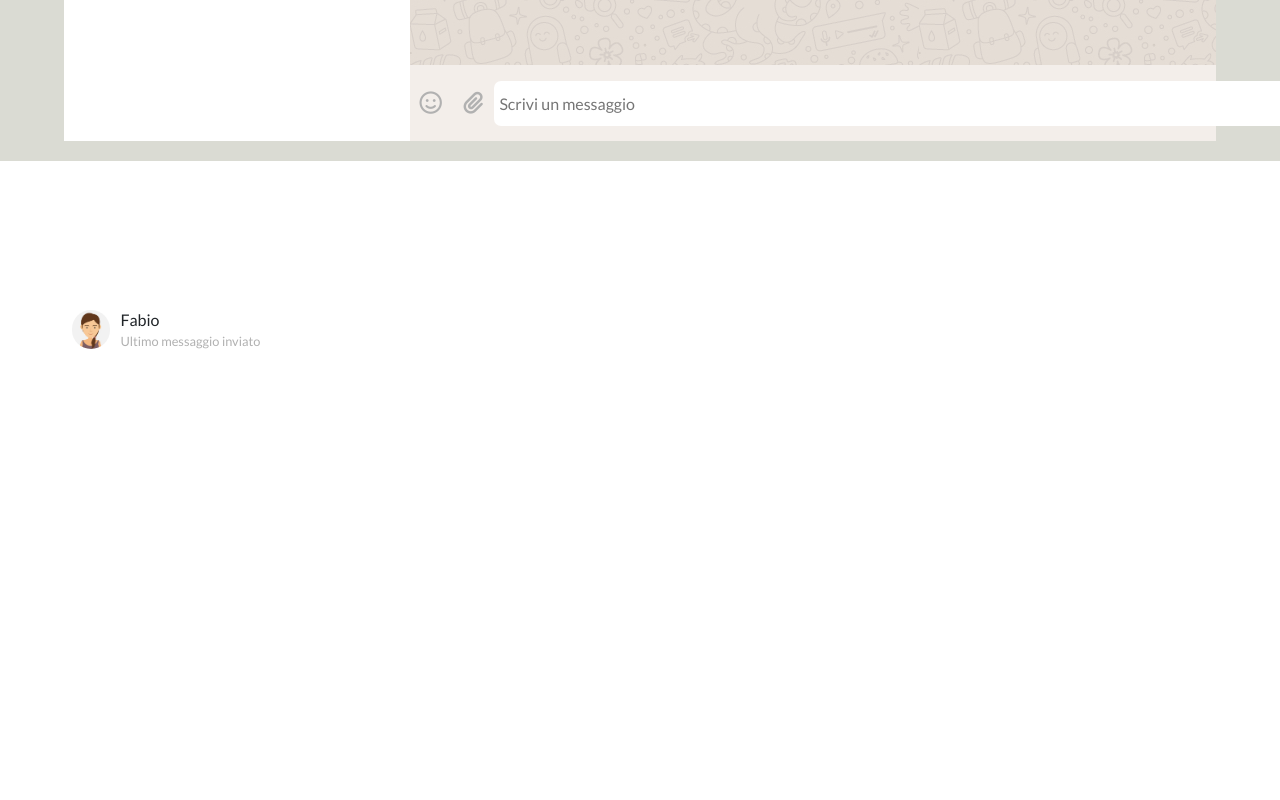
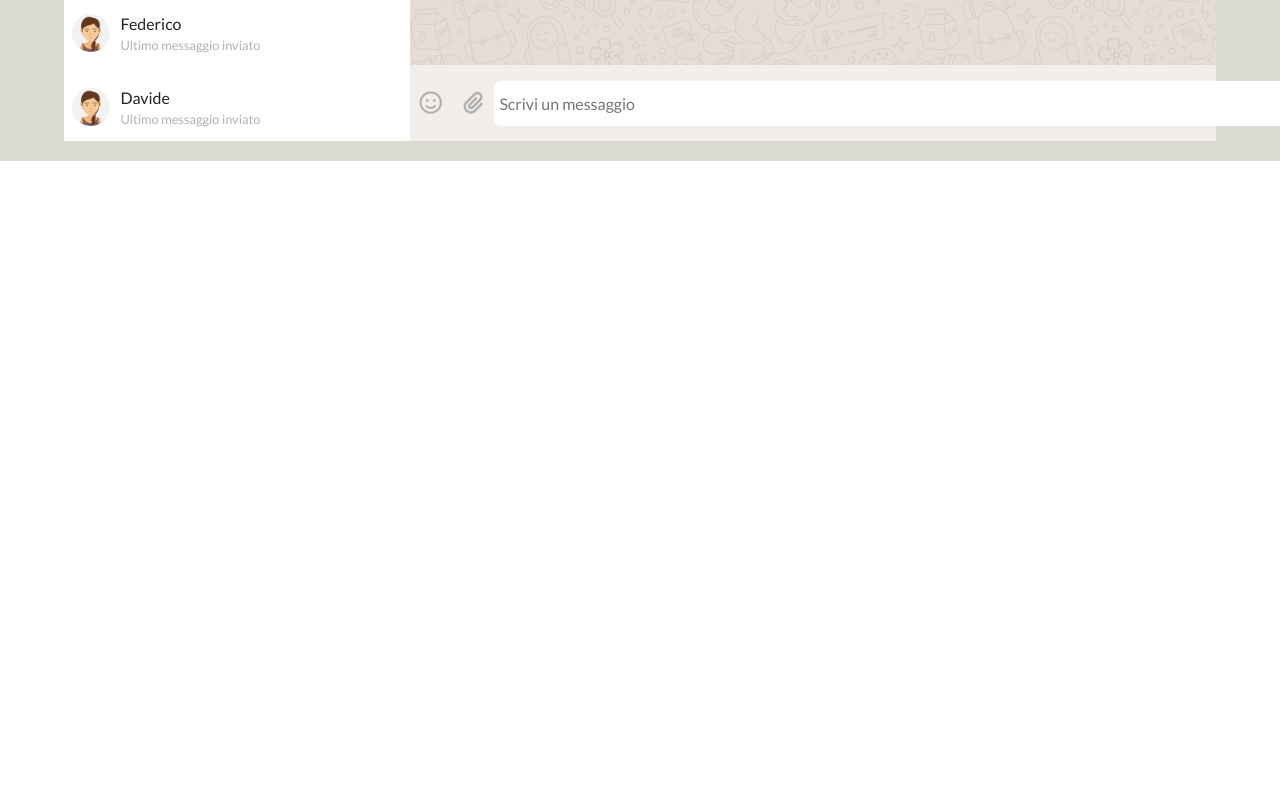
Before and after one commit to Clipper4rancione/vue-boolzapp, a plain HTML site: page milestone 1/index.html in a window 1280 px wide. Shown: the part 639-1439 px from the top of the page. After the commit the page ends 939 px from the top, so only its background shows below. Drawn offline with nearby package versions, Linux system fonts and the light colour scheme.

Commit message:
add a v for correct loop

```diff
--- a/milestone 1/index.html
+++ b/milestone 1/index.html
@@ -51,8 +51,8 @@
                         <input type="text" placeholder="Cerca o inizia una chat">
                     </div>
                     <!-- CRONOLOGIA CHAT -->
-                    <div class="history-wrap" v-for="(contact, index) in contacts">
-                        <div class="contact py-2 px-2">
+                    <div class="history-wrap">
+                        <div class="contact py-2 px-2"  v-for="(contact, index) in contacts">
                             <div class="profile d-flex align-items-center">
                                 <div class="user-pic" >
                                     <img src="img/avatar_8.jpg" alt="">
@@ -61,7 +61,7 @@
                                  <div class="profile-text w-100">
                                      <div class="name-hour d-flex justify-content-between">
                                         <span class="name">{{contact.name}}</span>
-                                        <span class="hour"></span>
+                                        <span class="hour">{{contact.messages.hour}}</span>
                                     </div>
                                      <div class="last-msg">Ultimo messaggio inviato</div>
                                 </div>
```
